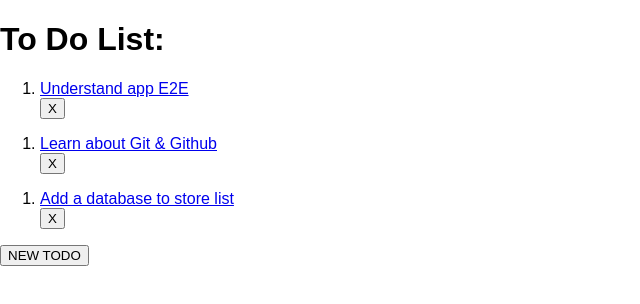
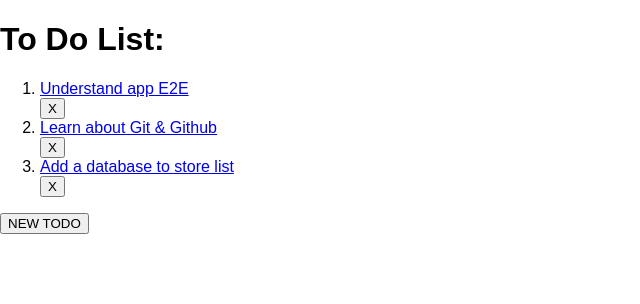
Before and after one commit to ivalenzuela1/ToDoList, a React (Create React App) app: page / in a window 1280 px wide. Shown: the top 304 px of the page, without its empty margins (0-640 px from the left). Built offline with nearby package versions, Linux system fonts and the light colour scheme.

Commit message:
Fix numbered list

```diff
--- a/src/ToDoList.js
+++ b/src/ToDoList.js
@@ -5,47 +5,44 @@ import NewToDo from './NewToDo.js';
 import ThisToDo from './ThisToDo.js';
 
 
-class ToDoList extends React.Component{
+class ToDoList extends React.Component {
 
-    constructor(props){
+  constructor(props) {
     super(props);
     this.createList = this.createList.bind(this);
     this.deleteItem = this.deleteItem.bind(this);
   }
 
 
-   deleteItem(id){
+  deleteItem(id) {
     console.log("item deleted");
     console.log("id", id);
 
   }
 
 
-    createList(){
+  createList() {
     //console.log("list", this.props.list);
     //console.log(this.props.deleteToDo);
 
     const listArr = this.props.list;
+    const listHtml = listArr.map((item) => {
+      return (
+          <li><Link to={`/${item.id}`}><div id={item.id}>{item.title}</div></Link>
+          <button onClick={this.deleteItem}> X </button></li>
+      )
+    });
 
     return (
-
-             listArr.map((item) => {
-              return (<div>
+      <div>
         <ol>
-                             <li><Link to={`/${item.id}`} >
-                                  <div id={item.id}>{item.title}</div>
-                                </Link>
-                                </li>
-                                <button onClick={this.deleteItem}> X </button>
+        {listHtml}
         </ol>
-
       </div>
-                    )
-            })
     )
   }
 
-      render(){
+  render() {
     return (
       <div>
         <div> {this.createList()} </div>
```
Lines whose indentation alone changed are shown as unchanged.
